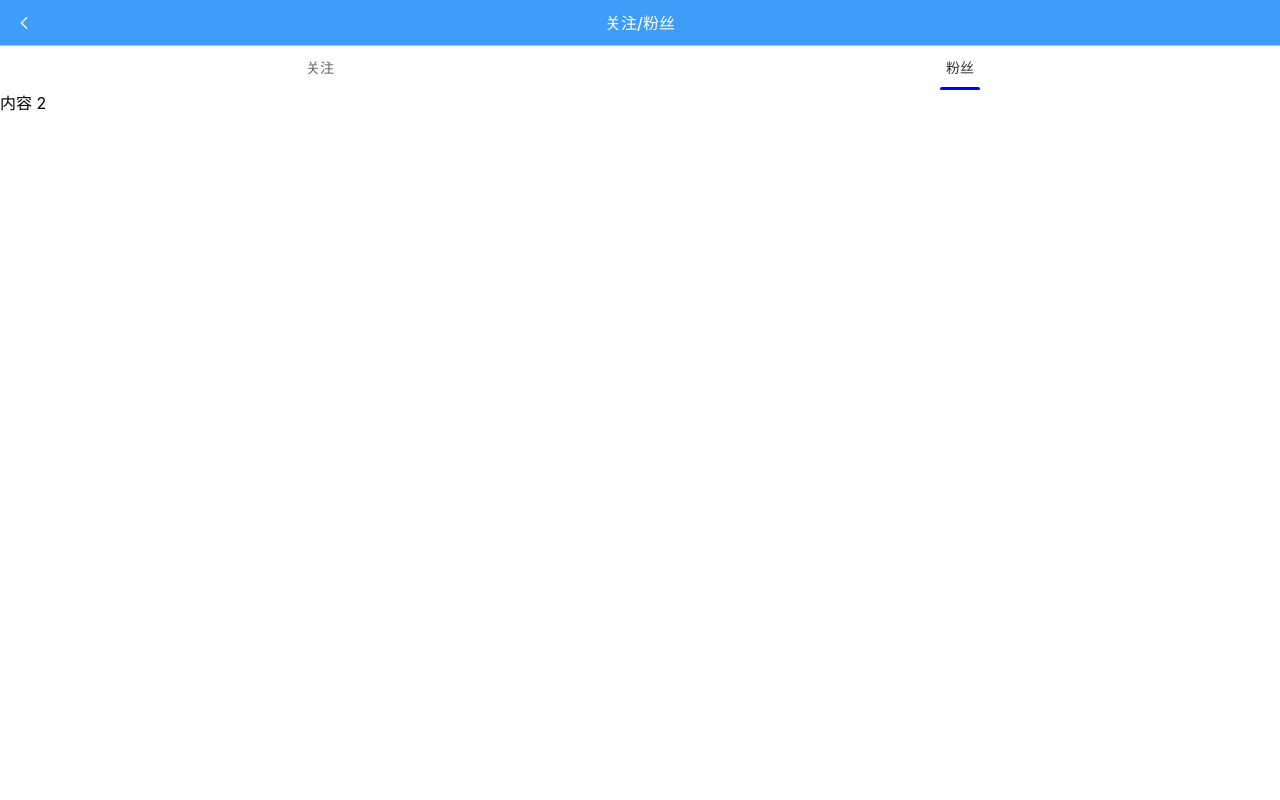
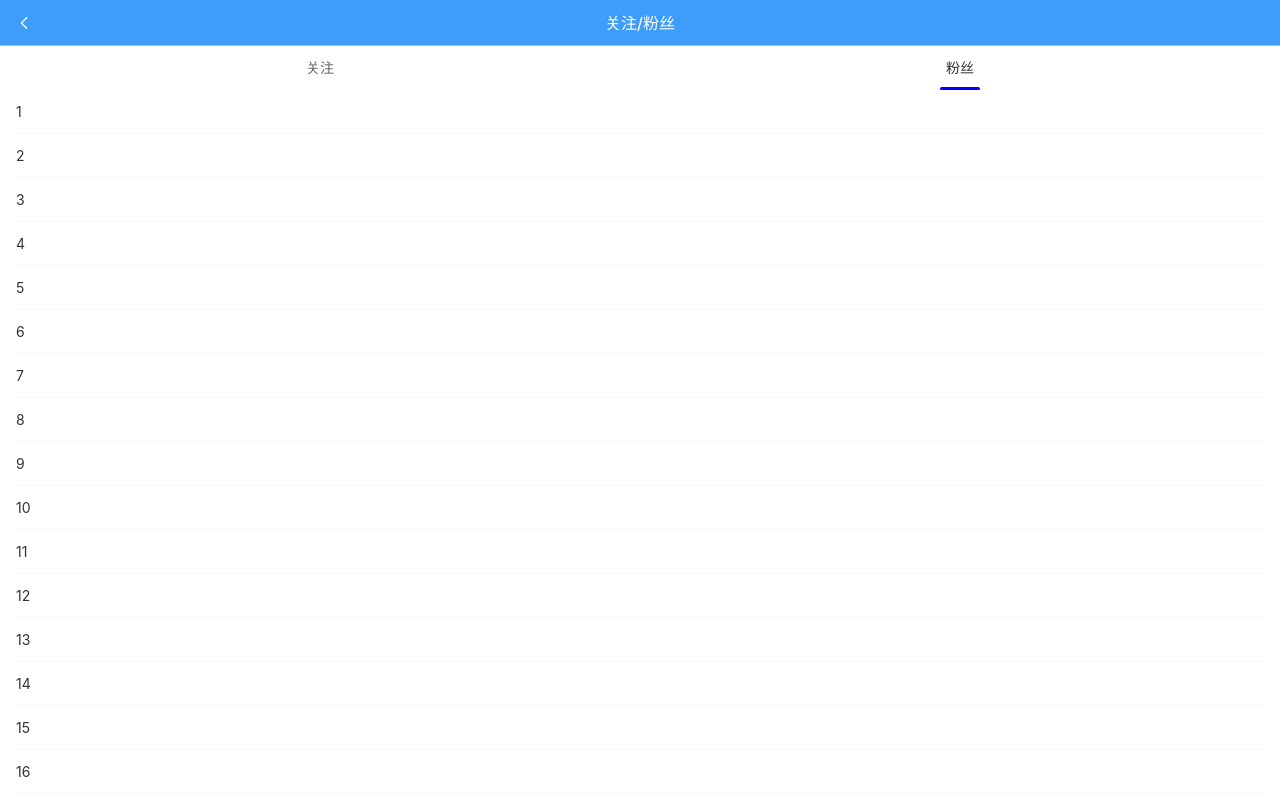
Before and after one commit to zhangchen661618/topline-totiao, a Vue app in the folder topline-totiao/: page /#/follow in a window 1280 px wide. Shown: the top 800 px of the page. Built offline with nearby package versions, Linux system fonts and the light colour scheme.

Commit message:
关注-粉丝列表组件搭建

```diff
--- a/topline-totiao/src/router/index.js
+++ b/topline-totiao/src/router/index.js
@@ -26,7 +26,7 @@ export default new Router({
     {
       path: '/follow',
       name: 'follow',
-      component: () => import(/* webpackChunkName: "follw" */ '../views/Follow.vue')
+      component: () => import(/* webpackChunkName: "follw" */ '../views/follow/index.vue')
     },
     {
       path: '/user-profile',
--- /dev/null
+++ b/topline-totiao/src/views/follow/component/UserList.vue
@@ -0,0 +1,50 @@
+<template>
+<!-- list列表 -->
+    <van-list
+        v-model="loading"
+        :finished="finished"
+        finished-text="没有更多了"
+        @load="onLoad"
+    >
+    <van-cell
+        v-for="item in list"
+        :key="item"
+        :title="item"
+    />
+    </van-list>
+</template>
+
+<script>
+export default {
+  name: 'UserList',
+  props: ['type'],
+  data () {
+    return {
+      list: [],
+      loading: false,
+      finished: false
+    }
+  },
+  methods: {
+    onLoad () {
+      // 异步更新数据
+      setTimeout(() => {
+        for (let i = 0; i < 10; i++) {
+          this.list.push(this.list.length + 1)
+        }
+        // 加载状态结束
+        this.loading = false
+
+        // 数据全部加载完成
+        if (this.list.length >= 40) {
+          this.finished = true
+        }
+      }, 500)
+    }
+  }
+}
+</script>
+
+<style>
+
+</style>
--- a/topline-totiao/src/views/Follow.vue
+++ b/topline-totiao/src/views/follow/index.vue
@@ -8,26 +8,36 @@
     />
       <!-- tabs -->
     <van-tabs v-model="active" color='blue'>
-        <van-tab title="关注">内容 1</van-tab>
-        <van-tab title="粉丝">内容 2</van-tab>
+        <van-tab title="关注">
+          <user-list :type="type"></user-list>
+        </van-tab>
+        <van-tab title="粉丝">
+          <user-list :type="type"></user-list>
+        </van-tab>
     </van-tabs>
-      <!-- list 列表 -->
+
   </div>
 </template>
 
 <script>
+import UserList from './component/UserList'
 export default {
   name: 'Follow',
+  components: {
+    UserList
+  },
   data () {
     return {
-      active: 1
+      active: 0,
+      // 1显示关注 2粉丝
+      type: '1'
     }
   },
   // keep-alive 的钩子函数，当组件激活的时候执行
   activated () {
     // 获取 url 上的查询字符串
-    const type = this.$route.query.type
-    if (type === '1') {
+    this.type = this.$route.query.type
+    if (this.type === '1') {
       this.active = 0
     } else {
       this.active = 1
```
